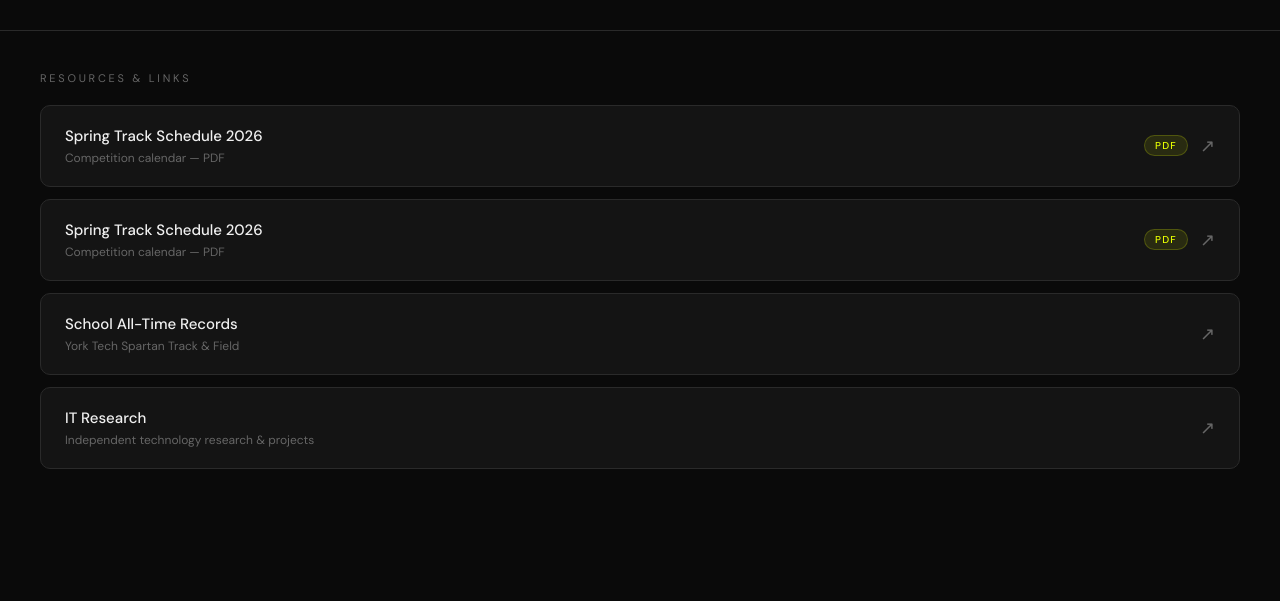
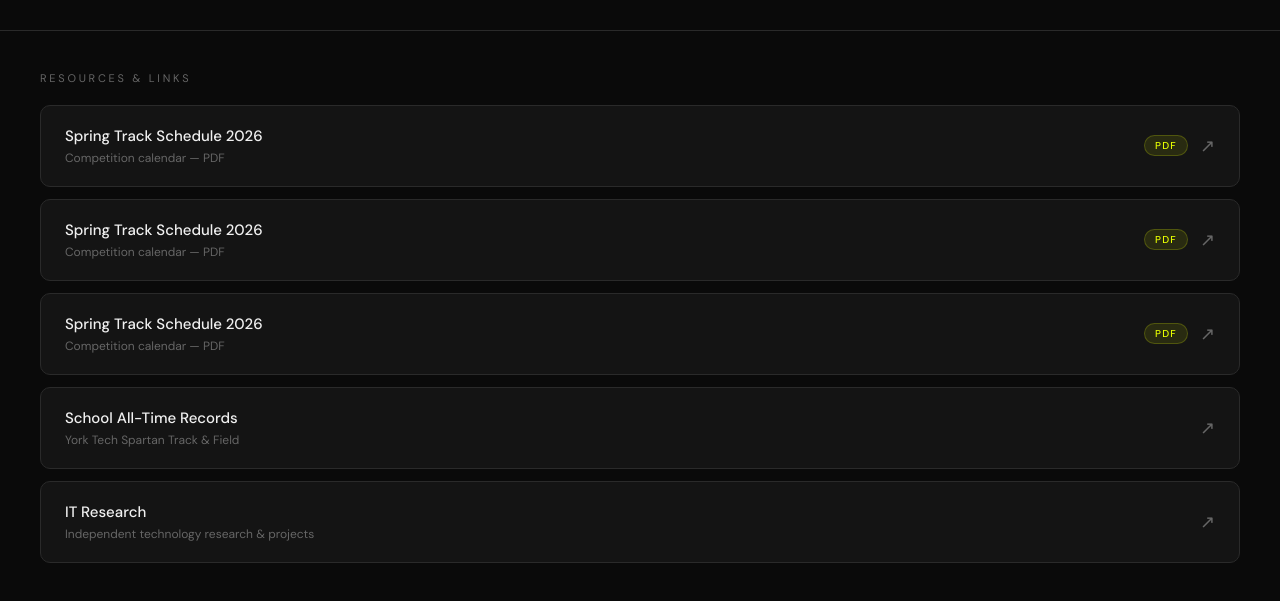
Before and after one commit to MasonGross211/MasonGross211.github.io, a plain HTML site: page about.html in a window 1280 px wide. Shown: the part 1103-1704 px from the top of the page. Before the commit the page ends 1612 px from the top, so only its background shows below. Drawn offline with Linux system fonts and the light colour scheme.

Commit message:
save 2.0.5

```diff
--- a/about.html
+++ b/about.html
@@ -356,6 +356,17 @@
             </div>
         </a>
 
+        <a class="link-card" href="Out of Blocks Meet Lineup 3_19_26.pdf" target="_blank">
+            <div class="link-card-info">
+                <div class="link-card-title">Spring Track Schedule 2026</div>
+                <div class="link-card-sub">Competition calendar — PDF</div>
+            </div>
+            <div style="display:flex;align-items:center;gap:12px;">
+                <span class="link-badge">PDF</span>
+                <span class="link-arrow">↗</span>
+            </div>
+        </a>
+
         <a class="link-card" href="https://www.yorktechspartantrackandfield.com/student-athletes/all-time-records"
             target="_blank" rel="noopener noreferrer">
             <div class="link-card-info">
```
Also changed, not shown: 1 other file.
